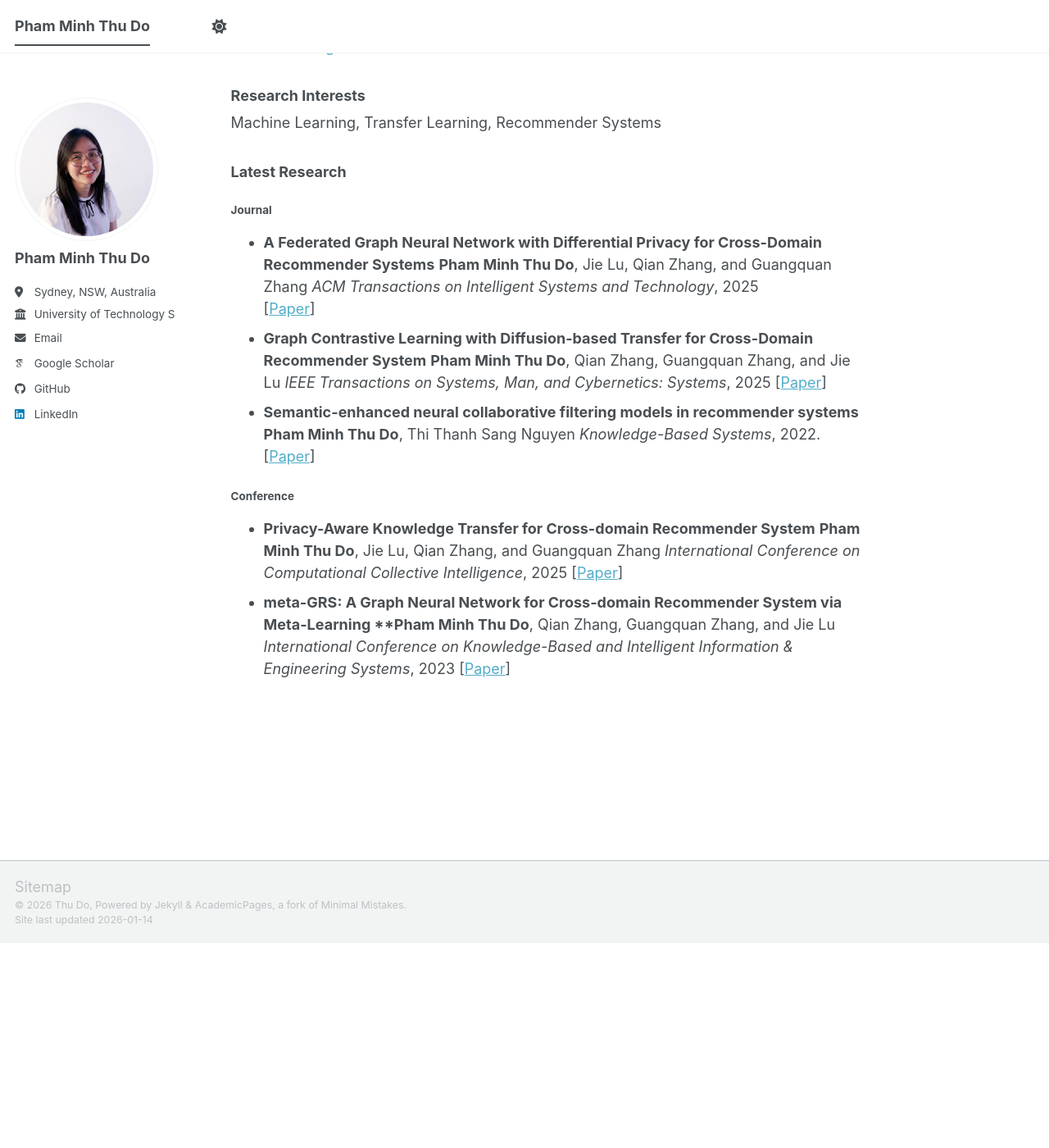
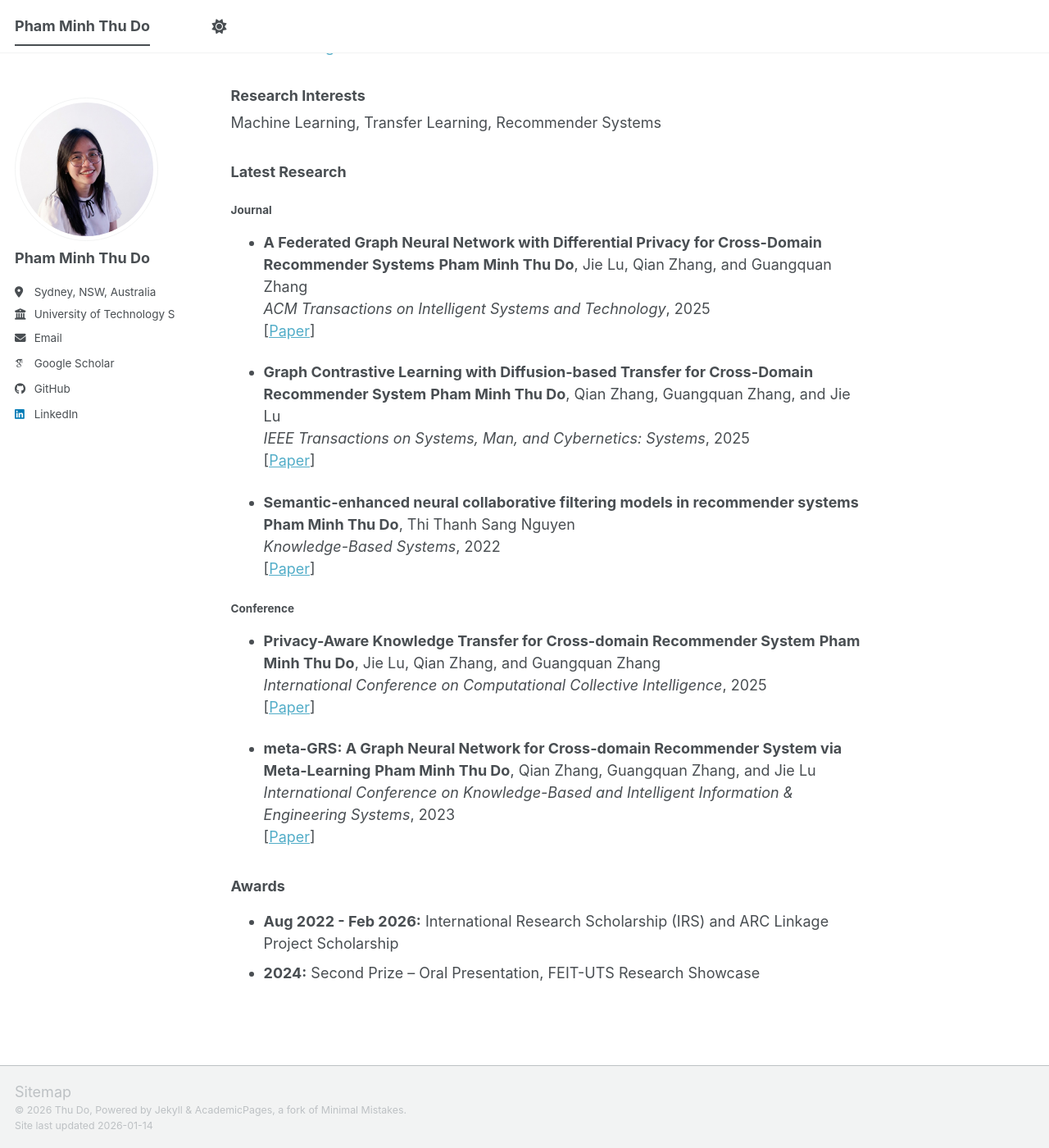
Before and after one commit to PMThuDo/PMThuDo.github.io, a Jekyll site: the page built from _pages/about.md, in a window 1280 px wide and 1400 px high, scrolled down 250 px. Shown: the whole window at 82% size. Built offline with Jekyll 4.4.1, drawn with Linux system fonts in a browser that asks for light colours; some web fonts are replaced; a script bundle is joined from its source files by our own code; library files that are not in the unit come from our copies.

Commit message:
Update about.md

```diff
--- a/_pages/about.md
+++ b/_pages/about.md
@@ -15,26 +15,29 @@ I am a PhD candidate at the **Australian Artificial Intelligence Institute (AAII
 Machine Learning, Transfer Learning, Recommender Systems
 
 ### Latest Research
+
 #### Journal
-- **A Federated Graph Neural Network with Differential Privacy for Cross-Domain Recommender Systems**
-  **Pham Minh Thu Do**, Jie Lu, Qian Zhang, and Guangquan Zhang
+- **A Federated Graph Neural Network with Differential Privacy for Cross-Domain Recommender Systems** **Pham Minh Thu Do**, Jie Lu, Qian Zhang, and Guangquan Zhang
   *ACM Transactions on Intelligent Systems and Technology*, 2025
   [[Paper](https://doi.org/10.1145/3742791)]
-- **Graph Contrastive Learning with Diffusion-based Transfer for Cross-Domain Recommender System**
-  **Pham Minh Thu Do**, Qian Zhang, Guangquan Zhang, and Jie Lu
+
+- **Graph Contrastive Learning with Diffusion-based Transfer for Cross-Domain Recommender System** **Pham Minh Thu Do**, Qian Zhang, Guangquan Zhang, and Jie Lu
   *IEEE Transactions on Systems, Man, and Cybernetics: Systems*, 2025
   [[Paper](https://doi.org/10.1109/TSMC.2025.3624447)]
-- **Semantic-enhanced neural collaborative filtering models in recommender systems**
-  **Pham Minh Thu Do**, Thi Thanh Sang Nguyen
-  *Knowledge-Based Systems*, 2022.
+
+- **Semantic-enhanced neural collaborative filtering models in recommender systems** **Pham Minh Thu Do**, Thi Thanh Sang Nguyen
+  *Knowledge-Based Systems*, 2022
   [[Paper](https://doi.org/10.1016/j.knosys.2022.109934)]
 
 #### Conference
-- **Privacy-Aware Knowledge Transfer for Cross-domain Recommender System**
-  **Pham Minh Thu Do**, Jie Lu, Qian Zhang, and Guangquan Zhang
+- **Privacy-Aware Knowledge Transfer for Cross-domain Recommender System** **Pham Minh Thu Do**, Jie Lu, Qian Zhang, and Guangquan Zhang
   *International Conference on Computational Collective Intelligence*, 2025
-    [[Paper](https://doi.org/10.1007/978-3-032-09318-9_12)]
-- **meta-GRS: A Graph Neural Network for Cross-domain Recommender System via Meta-Learning
-  **Pham Minh Thu Do**, Qian Zhang, Guangquan Zhang, and Jie Lu
+  [[Paper](https://doi.org/10.1007/978-3-032-09318-9_12)]
+
+- **meta-GRS: A Graph Neural Network for Cross-domain Recommender System via Meta-Learning** **Pham Minh Thu Do**, Qian Zhang, Guangquan Zhang, and Jie Lu
   *International Conference on Knowledge-Based and Intelligent Information & Engineering Systems*, 2023
-   [[Paper](https://doi.org/10.1016/j.procs.2023.10.245)]
+  [[Paper](https://doi.org/10.1016/j.procs.2023.10.245)]
+
+### Awards
+- **Aug 2022 - Feb 2026:** International Research Scholarship (IRS) and ARC Linkage Project Scholarship
+- **2024:** Second Prize – Oral Presentation, FEIT-UTS Research Showcase
```
